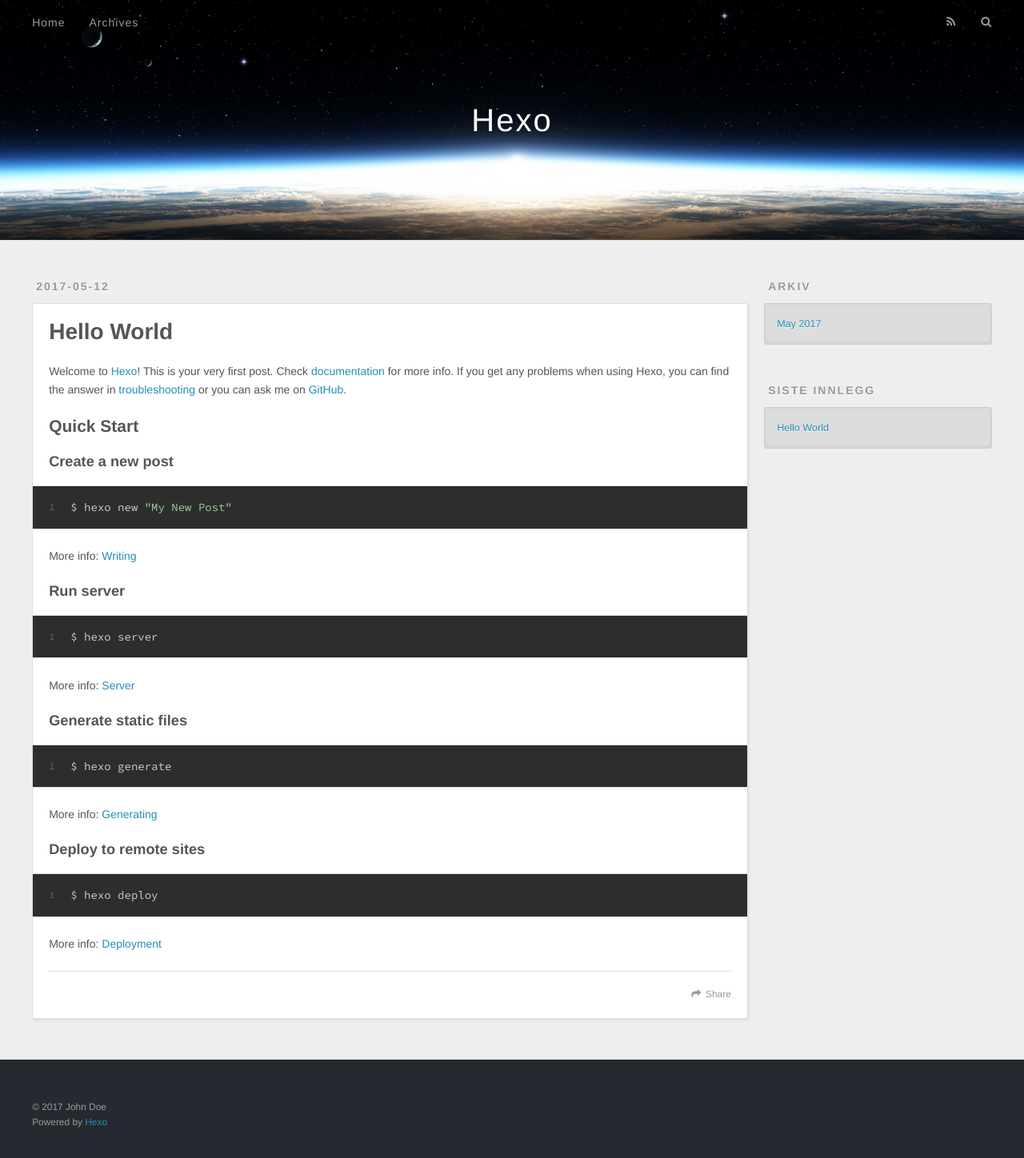
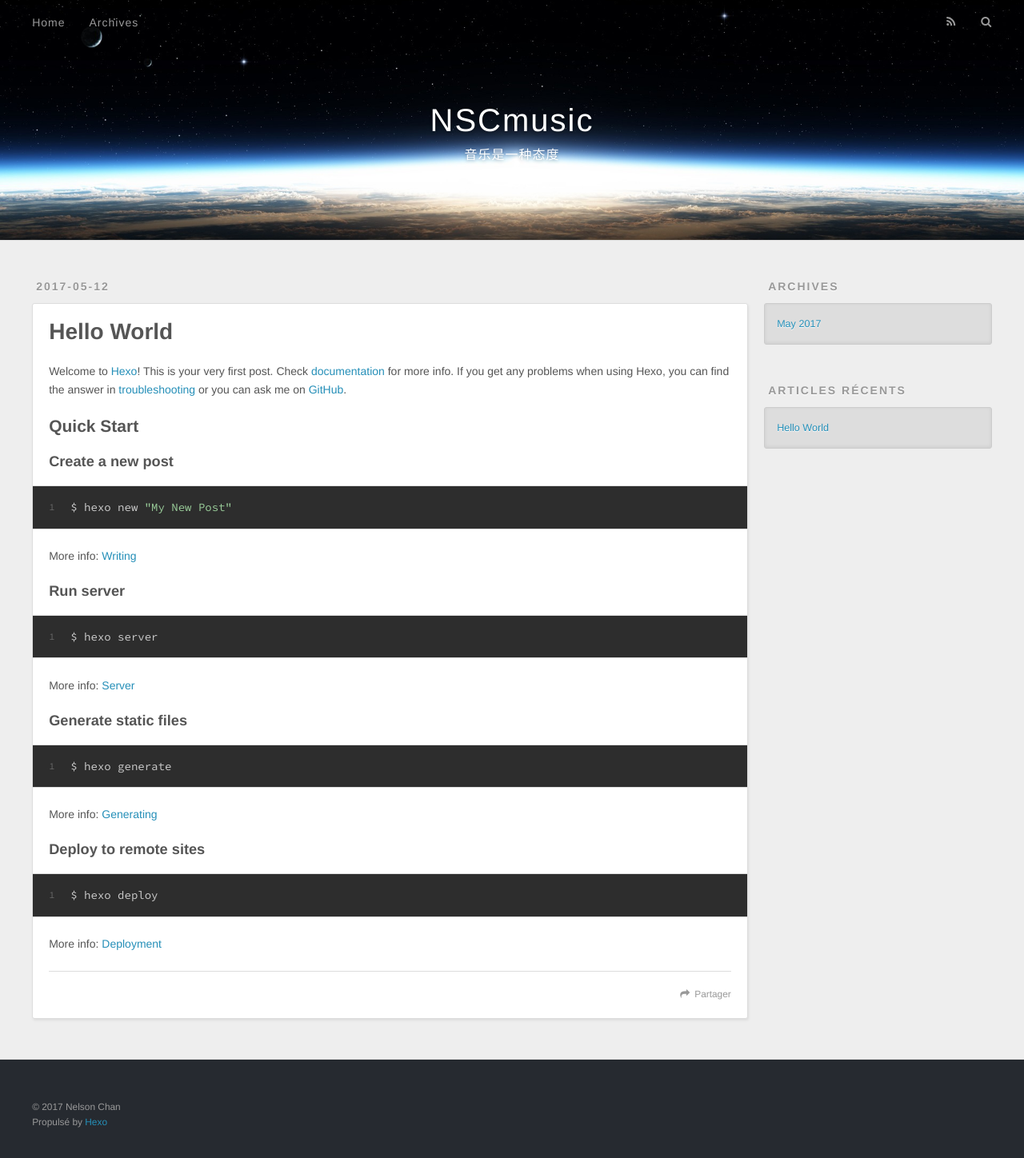
Before and after one commit to nscmusic/nscmusic.github.io, a plain HTML site: page index.html in a window 1280 px wide. Shown: the whole page at 80% size. Drawn offline with nearby package versions, Linux system fonts and the light colour scheme.

Commit message:
Site updated: 2017-05-13 10:01:16

```diff
--- a/index.html
+++ b/index.html
@@ -3,16 +3,19 @@
 <head>
   <meta charset="utf-8">
 
-  <title>Hexo</title>
+  <title>NSCmusic</title>
   <meta name="viewport" content="width=device-width, initial-scale=1, maximum-scale=1">
-  <meta property="og:type" content="website">
-<meta property="og:title" content="Hexo">
-<meta property="og:url" content="http://yoursite.com/index.html">
-<meta property="og:site_name" content="Hexo">
+  <meta name="description" content="爱音乐的一群人">
+<meta property="og:type" content="website">
+<meta property="og:title" content="NSCmusic">
+<meta property="og:url" content="https://nscmusic.github.io/index.html">
+<meta property="og:site_name" content="NSCmusic">
+<meta property="og:description" content="爱音乐的一群人">
 <meta name="twitter:card" content="summary">
-<meta name="twitter:title" content="Hexo">
+<meta name="twitter:title" content="NSCmusic">
+<meta name="twitter:description" content="爱音乐的一群人">
 
-    <link rel="alternate" href="/atom.xml" title="Hexo" type="application/atom+xml">
+    <link rel="alternate" href="/atom.xml" title="NSCmusic" type="application/atom+xml">
 
 
     <link rel="icon" href="/favicon.png">
@@ -33,8 +36,12 @@
   <div id="header-outer" class="outer">
     <div id="header-title" class="inner">
       <h1 id="logo-wrap">
-        <a href="/" id="logo">Hexo</a>
+        <a href="/" id="logo">NSCmusic</a>
       </h1>
+
+        <h2 id="subtitle-wrap">
+          <a href="/" id="subtitle">音乐是一种态度</a>
+        </h2>
 
     </div>
     <div id="header-inner" class="inner">
@@ -48,12 +55,12 @@
       </nav>
       <nav id="sub-nav">
 
-          <a id="nav-rss-link" class="nav-icon" href="/atom.xml" title="RSS Feed"></a>
+          <a id="nav-rss-link" class="nav-icon" href="/atom.xml" title="Flux RSS"></a>
 
-        <a id="nav-search-btn" class="nav-icon" title="Søk"></a>
+        <a id="nav-search-btn" class="nav-icon" title="Rechercher"></a>
       </nav>
       <div id="search-form-wrap">
-        <form action="//google.com/search" method="get" accept-charset="UTF-8" class="search-form"><input type="search" name="q" class="search-form-input" placeholder="Search"><button type="submit" class="search-form-submit">&#xF002;</button><input type="hidden" name="sitesearch" value="http://yoursite.com"></form>
+        <form action="//google.com/search" method="get" accept-charset="UTF-8" class="search-form"><input type="search" name="q" class="search-form-input" placeholder="Search"><button type="submit" class="search-form-submit">&#xF002;</button><input type="hidden" name="sitesearch" value="https://nscmusic.github.io"></form>
       </div>
     </div>
   </div>
@@ -96,7 +103,7 @@
 
     </div>
     <footer class="article-footer">
-      <a data-url="http://yoursite.com/2017/05/12/hello-world/" data-id="cj2m315jc00008su564kgxkr4" class="article-share-link">Share</a>
+      <a data-url="https://nscmusic.github.io/2017/05/12/hello-world/" data-id="cj2mmkquy0000bcu5egindn5p" class="article-share-link">Partager</a>
 
 
     </footer>
@@ -121,7 +128,7 @@
 
 
   <div class="widget-wrap">
-    <h3 class="widget-title">Arkiv</h3>
+    <h3 class="widget-title">Archives</h3>
     <div class="widget">
       <ul class="archive-list"><li class="archive-list-item"><a class="archive-list-link" href="/archives/2017/05/">May 2017</a></li></ul>
     </div>
@@ -131,7 +138,7 @@
 
 
   <div class="widget-wrap">
-    <h3 class="widget-title">Siste innlegg</h3>
+    <h3 class="widget-title">Articles récents</h3>
     <div class="widget">
       <ul>
 
@@ -151,8 +158,8 @@
 
   <div class="outer">
     <div id="footer-info" class="inner">
-      &copy; 2017 John Doe<br>
-      Powered by <a href="http://hexo.io/" target="_blank">Hexo</a>
+      &copy; 2017 Nelson Chan<br>
+      Propulsé by <a href="http://hexo.io/" target="_blank">Hexo</a>
     </div>
   </div>
 </footer>
```
Also changed, not shown: 2017/05/12/hello-world/index.html (+17 -13 lines), archives/2017/05/index.html (+22 -15 lines), archives/2017/index.html (+22 -15 lines), archives/index.html (+22 -15 lines).
